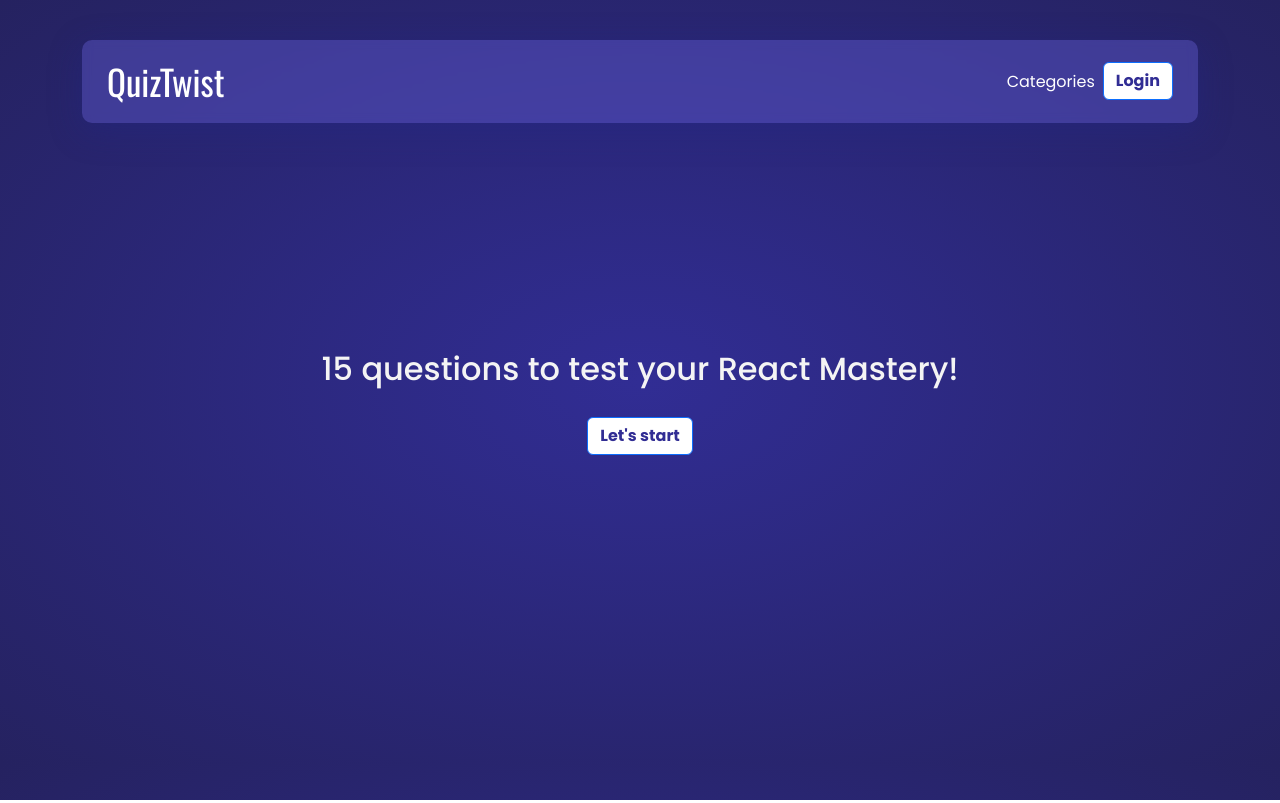
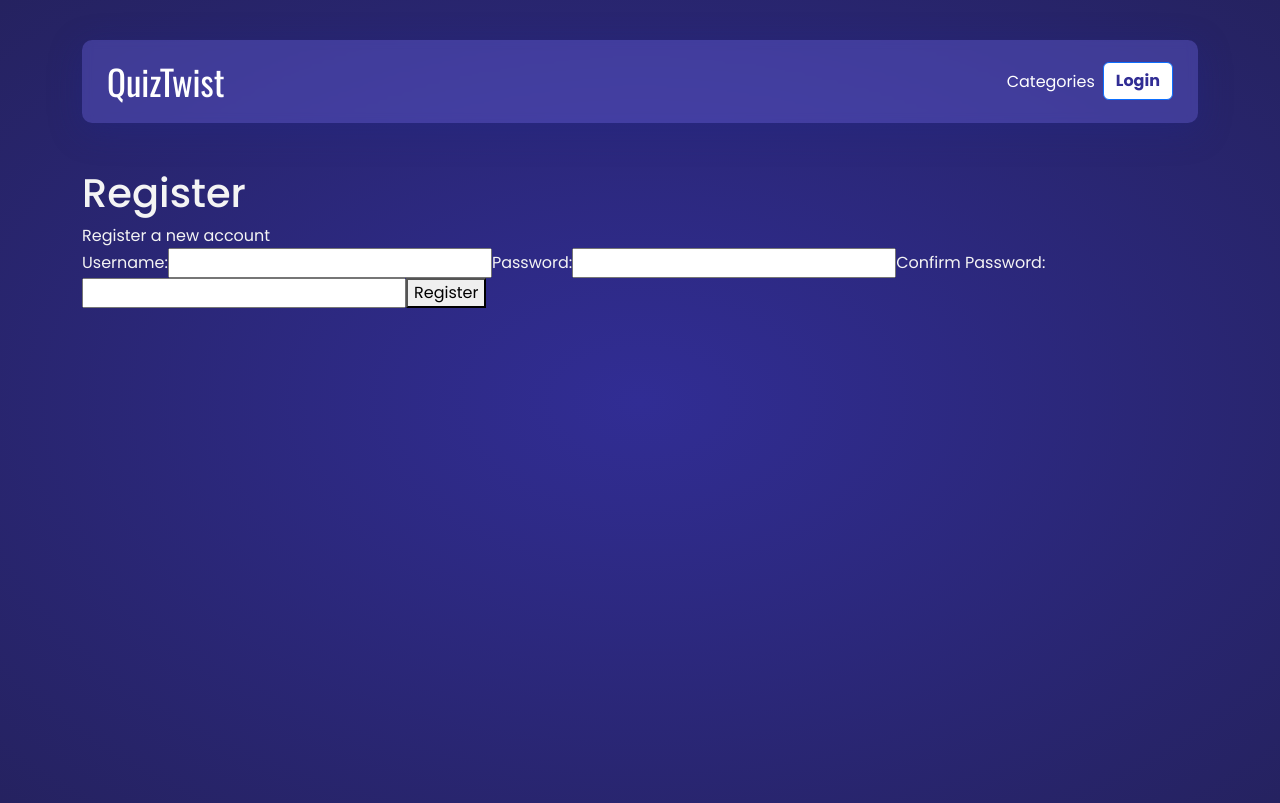
Before and after one commit to wilhelmusolejr/quiztwist, a React (Vite) app: page /register in a window 1280 px wide. Built offline with nearby package versions, Linux system fonts and the light colour scheme.

Commit message:
front-end done. basic app

```diff
--- a/package.json
+++ b/package.json
@@ -11,7 +11,8 @@
   },
   "dependencies": {
     "react": "^18.3.1",
-    "react-dom": "^18.3.1"
+    "react-dom": "^18.3.1",
+    "react-router-dom": "^6.26.1"
   },
   "devDependencies": {
     "@eslint/js": "^9.9.0",
--- a/src/App.jsx
+++ b/src/App.jsx
@@ -1,125 +1,17 @@
-// components
-import { useEffect, useReducer } from "react";
-
-import Navigator from "./Components/Navigator";
-import QuizFinish from "./Components/QuizFinish";
-import QuizProgress from "./Components/QuizProgress";
-import QuizStart from "./Components/QuizStart";
-
-let initialState = {
-  questions: [],
-  currentQuestionIndex: 0,
-  points: 0,
-  total_points: 0,
-  answer: null,
-  correct_answers: 0,
-  time_limit: 50,
-
-  // loading, ready, onprogress, finished
-  status: "loading",
-};
-
-function reducer(state, action) {
-  switch (action.type) {
-    case "SET_QUESTIONS":
-      return {
-        ...state,
-        questions: action.payload,
-        status: "ready",
-        total_points: action.payload.reduce((acc, question) => {
-          return acc + question.points;
-        }, 0),
-        time_limit: action.payload.length * 10,
-      };
-
-    case "START_QUIZ":
-      return { ...state, status: "progress" };
-
-    case "ANSWER_QUESTION":
-      return {
-        ...state,
-        answer: action.payload.user_answer,
-        points:
-          action.payload.user_answer ===
-          state.questions[state.currentQuestionIndex].correctAnswer
-            ? state.points + state.questions[state.currentQuestionIndex].points
-            : state.points,
-        correct_answers:
-          action.payload.user_answer ===
-          state.questions[state.currentQuestionIndex].correctAnswer
-            ? state.correct_answers + 1
-            : state.correct_answers,
-      };
-
-    case "NEXT_QUESTION":
-      return {
-        ...state,
-        answer: null,
-        currentQuestionIndex: state.currentQuestionIndex + 1,
-      };
-
-    case "FINISH_QUIZ":
-      return {
-        ...state,
-        status: "finished",
-      };
-
-    default:
-      throw new Error("Unknown action type");
-  }
-}
+import { BrowserRouter as Router, Routes, Route } from "react-router-dom";
+import Home from "./Pages/Home";
+import Login from "./Pages/Login";
+import Register from "./Pages/Register";
 
 function App() {
-  const [state, dispatch] = useReducer(reducer, initialState);
-
-  let { status, questions, currentQuestionIndex, time_limit } = state;
-
-  let quizInfo = {
-    num_questions: questions.length,
-    current_index: currentQuestionIndex,
-    current_points: state.points,
-    total_points: state.total_points,
-    correct_answers: state.correct_answers,
-  };
-
-  let user_answer = state.answer;
-
-  useEffect(() => {
-    const fetchData = async () => {
-      try {
-        const response = await fetch("/questions.json");
-        const data = await response.json();
-        dispatch({ type: "SET_QUESTIONS", payload: data });
-      } catch (error) {
-        console.log(error);
-      }
-    };
-    fetchData();
-  }, []);
-
   return (
-    <>
-      <Navigator />
-
-      <header>
-        {/* START */}
-        {status === "ready" && <QuizStart dispatch={dispatch} />}
-
-        {/* Quiz */}
-        {status === "progress" && (
-          <QuizProgress
-            quizInfo={quizInfo}
-            question={questions[currentQuestionIndex]}
-            dispatch={dispatch}
-            user_answer={user_answer}
-            time_limit={time_limit}
-          />
-        )}
-
-        {/* finish */}
-        {status === "finished" && <QuizFinish quizInfo={quizInfo} />}
-      </header>
-    </>
+    <Router>
+      <Routes>
+        <Route path="/" element={<Home />} />
+        <Route path="/login" element={<Login />} />
+        <Route path="/register" element={<Register />} />
+      </Routes>
+    </Router>
   );
 }
 
--- a/src/Components/Navigator.jsx
+++ b/src/Components/Navigator.jsx
@@ -26,7 +26,7 @@ const Navigator = () => {
             <a href="#home">Categories</a>
           </li>
           <li>
-            <a className="btn btn-primary" href="#">
+            <a className="btn btn-primary" href="/login">
               Login
             </a>
           </li>
--- a/src/Components/Navigator.module.css
+++ b/src/Components/Navigator.module.css
@@ -2,6 +2,7 @@
 /* NAV */
 .nav-parent {
   padding-top: 3vh;
+  padding-bottom: 3vh;
 }
 
 .nav-container {
@@ -48,6 +49,7 @@
 
   .nav-parent {
     padding-top: 5vh;
+    padding-bottom: 5vh;
   }
 
   .nav-link-parent {
--- a/src/Components/QuizFinish.jsx
+++ b/src/Components/QuizFinish.jsx
@@ -10,7 +10,7 @@ function QuizFinish({ quizInfo }) {
   const percentage = (quizInfo.correct_answers / quizInfo.num_questions) * 100;
 
   return (
-    <Section className={`${styles["finish-parent"]} position-center `}>
+    <Section className={`${styles["finish-parent"]} position-center`}>
       <div className="text-center">
         <h2>Thanks for taking the quiz!</h2>
         <h3 className="my-3">Well done!</h3>
--- a/src/Components/QuizProgress.jsx
+++ b/src/Components/QuizProgress.jsx
@@ -15,7 +15,7 @@ function QuizProgress({
   time_limit,
 }) {
   return (
-    <Section className="question-parent my-4">
+    <Section className="question-parent">
       <div className={`container ${styles["question-container"]} p-3 rounded`}>
         {/* info */}
         <QuizInfo quizInfo={quizInfo} />
--- /dev/null
+++ b/src/Pages/Home.jsx
@@ -0,0 +1,126 @@
+// components
+import { useEffect, useReducer } from "react";
+
+import Navigator from "../Components/Navigator";
+import QuizFinish from "../Components/QuizFinish";
+import QuizProgress from "../Components/QuizProgress";
+import QuizStart from "../Components/QuizStart";
+
+let initialState = {
+  questions: [],
+  currentQuestionIndex: 0,
+  points: 0,
+  total_points: 0,
+  answer: null,
+  correct_answers: 0,
+  time_limit: 50,
+
+  // loading, ready, onprogress, finished
+  status: "loading",
+};
+
+function reducer(state, action) {
+  switch (action.type) {
+    case "SET_QUESTIONS":
+      return {
+        ...state,
+        questions: action.payload,
+        status: "ready",
+        total_points: action.payload.reduce((acc, question) => {
+          return acc + question.points;
+        }, 0),
+        time_limit: action.payload.length * 10,
+      };
+
+    case "START_QUIZ":
+      return { ...state, status: "progress" };
+
+    case "ANSWER_QUESTION":
+      return {
+        ...state,
+        answer: action.payload.user_answer,
+        points:
+          action.payload.user_answer ===
+          state.questions[state.currentQuestionIndex].correctAnswer
+            ? state.points + state.questions[state.currentQuestionIndex].points
+            : state.points,
+        correct_answers:
+          action.payload.user_answer ===
+          state.questions[state.currentQuestionIndex].correctAnswer
+            ? state.correct_answers + 1
+            : state.correct_answers,
+      };
+
+    case "NEXT_QUESTION":
+      return {
+        ...state,
+        answer: null,
+        currentQuestionIndex: state.currentQuestionIndex + 1,
+      };
+
+    case "FINISH_QUIZ":
+      return {
+        ...state,
+        status: "finished",
+      };
+
+    default:
+      throw new Error("Unknown action type");
+  }
+}
+
+function Home() {
+  const [state, dispatch] = useReducer(reducer, initialState);
+
+  let { status, questions, currentQuestionIndex, time_limit } = state;
+
+  let quizInfo = {
+    num_questions: questions.length,
+    current_index: currentQuestionIndex,
+    current_points: state.points,
+    total_points: state.total_points,
+    correct_answers: state.correct_answers,
+  };
+
+  let user_answer = state.answer;
+
+  useEffect(() => {
+    const fetchData = async () => {
+      try {
+        const response = await fetch("/questions.json");
+        const data = await response.json();
+        dispatch({ type: "SET_QUESTIONS", payload: data });
+      } catch (error) {
+        console.log(error);
+      }
+    };
+    fetchData();
+  }, []);
+
+  return (
+    <>
+      <Navigator />
+
+      <header>
+        {/* START */}
+        {status === "ready" && <QuizStart dispatch={dispatch} />}
+
+        {/* Quiz */}
+        {status === "progress" && (
+          <QuizProgress
+            quizInfo={quizInfo}
+            question={questions[currentQuestionIndex]}
+            dispatch={dispatch}
+            user_answer={user_answer}
+            time_limit={time_limit}
+          />
+        )}
+
+        {/* finish */}
+        {status === "finished" && <QuizFinish quizInfo={quizInfo} />}
+      </header>
+    </>
+  );
+}
+
+export default Home;
--- /dev/null
+++ b/src/Pages/Login.jsx
@@ -0,0 +1,28 @@
+import Navigator from "../Components/Navigator";
+import Section from "../Components/Section";
+
+function Login() {
+  return (
+    <>
+      <Navigator />
+
+      <header>
+        <Section className="">
+          <h1>Login</h1>
+          <p>Log in to your account</p>
+          <form>
+            <label htmlFor="username">Username:</label>
+            <input type="text" id="username" name="username" />
+            <label htmlFor="password">Password:</label>
+            <input type="password" id="password" name="password" />
+            <button type="submit">Log in</button>
+          </form>
+
+          <a href="/register">Register</a>
+        </Section>
+      </header>
+    </>
+  );
+}
+
+export default Login;
--- /dev/null
+++ b/src/Pages/Register.jsx
@@ -0,0 +1,32 @@
+import Navigator from "../Components/Navigator";
+import Section from "../Components/Section";
+
+function Register() {
+  return (
+    <>
+      <Navigator />
+
+      <header>
+        <Section className="">
+          <h1>Register</h1>
+          <p>Register a new account</p>
+          <form>
+            <label htmlFor="username">Username:</label>
+            <input type="text" id="username" name="username" />
+            <label htmlFor="password">Password:</label>
+            <input type="password" id="password" name="password" />
+            <label htmlFor="confirm_password">Confirm Password:</label>
+            <input
+              type="password"
+              id="confirm_password"
+              name="confirm_password"
+            />
+            <button type="submit">Register</button>
+          </form>
+        </Section>
+      </header>
+    </>
+  );
+}
+
+export default Register;
--- a/src/index.css
+++ b/src/index.css
@@ -81,6 +81,7 @@ body {
   color: var(--clr-light-white);
   font-family: "Poppins", sans-serif;
   background: radial-gradient(#312d94, #252260);
+  min-height: 100vh;
 }
 
 svg {
```
Also changed, not shown: 1 other file (tests, documents, lock files or other folders).
